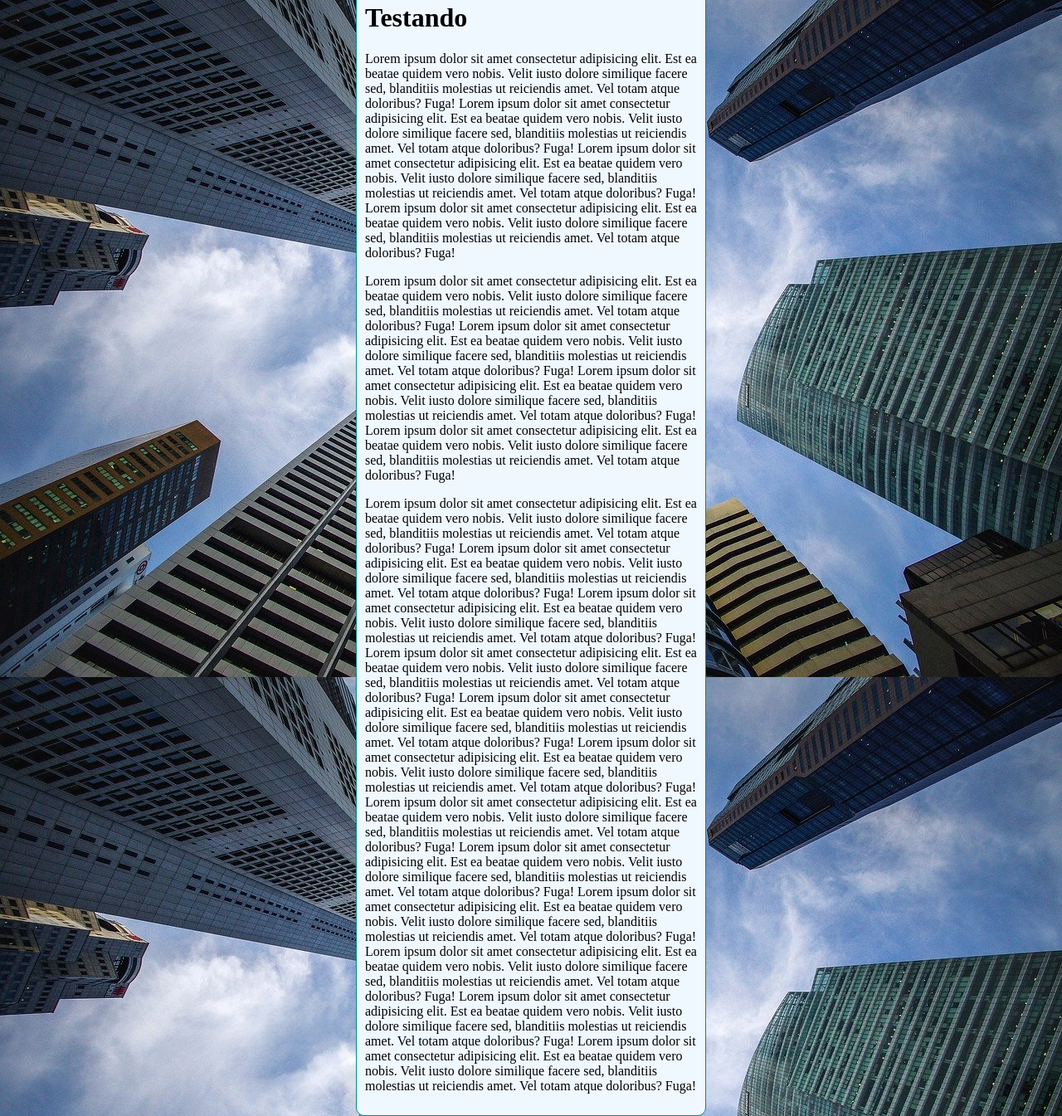
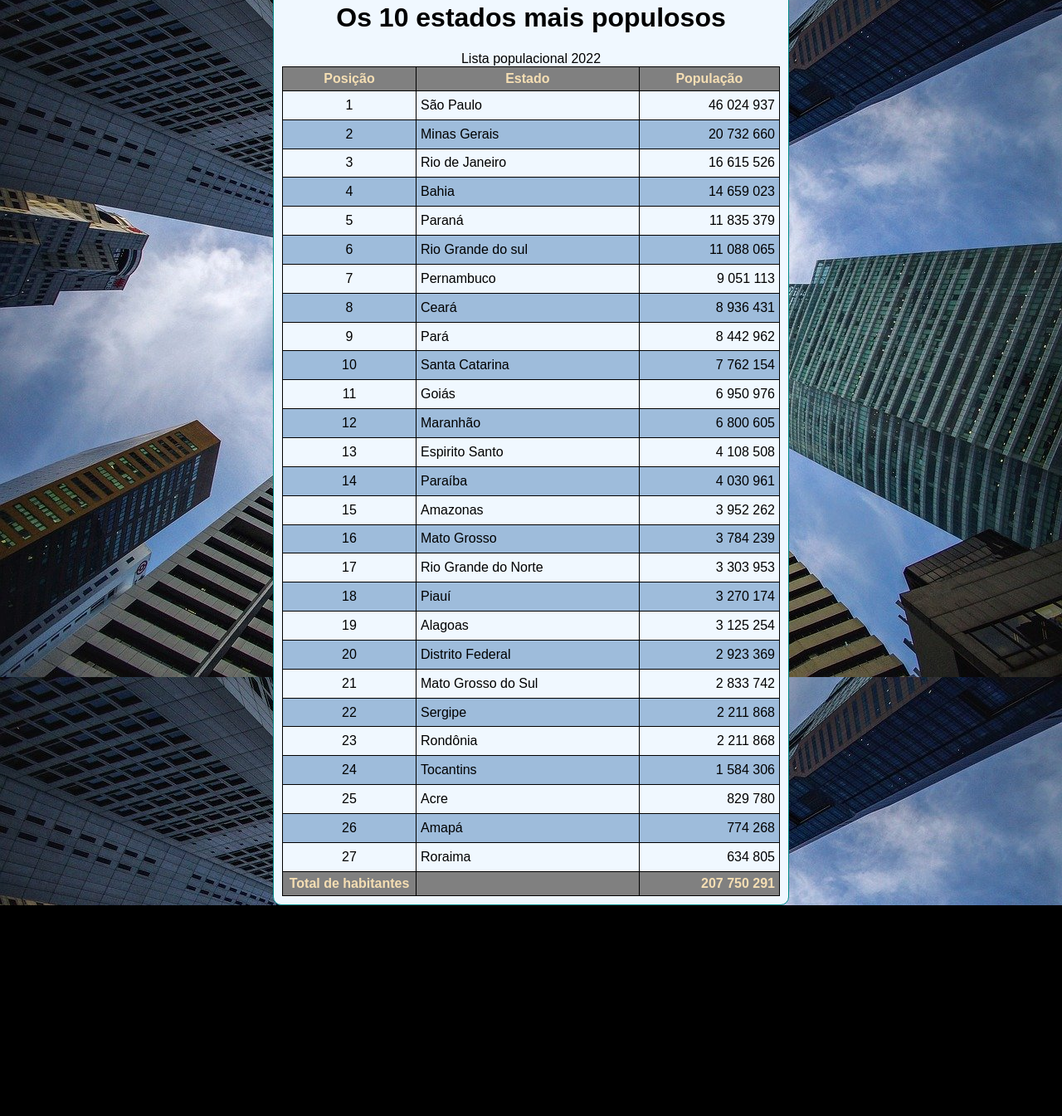
Before and after one commit to MatheusACDL/Projetos-Guanabara, a plain HTML site: page index.html in a window 1280 px wide. Shown: the part 37-1382 px from the top of the page at 83% size. After the commit the page ends 1128 px from the top, so only its background shows below. Drawn offline with Linux system fonts and the light colour scheme.

Commit message:
tabela de estados

```diff
--- a/index.html
+++ b/index.html
@@ -9,73 +9,163 @@
   </head>
   <body>
     <main>
-      <h1>Testando</h1>
-      <p>
-        Lorem ipsum dolor sit amet consectetur adipisicing elit. Est ea beatae
-        quidem vero nobis. Velit iusto dolore similique facere sed, blanditiis
-        molestias ut reiciendis amet. Vel totam atque doloribus? Fuga! Lorem
-        ipsum dolor sit amet consectetur adipisicing elit. Est ea beatae quidem
-        vero nobis. Velit iusto dolore similique facere sed, blanditiis
-        molestias ut reiciendis amet. Vel totam atque doloribus? Fuga! Lorem
-        ipsum dolor sit amet consectetur adipisicing elit. Est ea beatae quidem
-        vero nobis. Velit iusto dolore similique facere sed, blanditiis
-        molestias ut reiciendis amet. Vel totam atque doloribus? Fuga! Lorem
-        ipsum dolor sit amet consectetur adipisicing elit. Est ea beatae quidem
-        vero nobis. Velit iusto dolore similique facere sed, blanditiis
-        molestias ut reiciendis amet. Vel totam atque doloribus? Fuga!
-      </p>
-      <p>
-        Lorem ipsum dolor sit amet consectetur adipisicing elit. Est ea beatae
-        quidem vero nobis. Velit iusto dolore similique facere sed, blanditiis
-        molestias ut reiciendis amet. Vel totam atque doloribus? Fuga! Lorem
-        ipsum dolor sit amet consectetur adipisicing elit. Est ea beatae quidem
-        vero nobis. Velit iusto dolore similique facere sed, blanditiis
-        molestias ut reiciendis amet. Vel totam atque doloribus? Fuga! Lorem
-        ipsum dolor sit amet consectetur adipisicing elit. Est ea beatae quidem
-        vero nobis. Velit iusto dolore similique facere sed, blanditiis
-        molestias ut reiciendis amet. Vel totam atque doloribus? Fuga! Lorem
-        ipsum dolor sit amet consectetur adipisicing elit. Est ea beatae quidem
-        vero nobis. Velit iusto dolore similique facere sed, blanditiis
-        molestias ut reiciendis amet. Vel totam atque doloribus? Fuga!
-      </p>
-      <p>
-        Lorem ipsum dolor sit amet consectetur adipisicing elit. Est ea beatae
-        quidem vero nobis. Velit iusto dolore similique facere sed, blanditiis
-        molestias ut reiciendis amet. Vel totam atque doloribus? Fuga! Lorem
-        ipsum dolor sit amet consectetur adipisicing elit. Est ea beatae quidem
-        vero nobis. Velit iusto dolore similique facere sed, blanditiis
-        molestias ut reiciendis amet. Vel totam atque doloribus? Fuga! Lorem
-        ipsum dolor sit amet consectetur adipisicing elit. Est ea beatae quidem
-        vero nobis. Velit iusto dolore similique facere sed, blanditiis
-        molestias ut reiciendis amet. Vel totam atque doloribus? Fuga! Lorem
-        ipsum dolor sit amet consectetur adipisicing elit. Est ea beatae quidem
-        vero nobis. Velit iusto dolore similique facere sed, blanditiis
-        molestias ut reiciendis amet. Vel totam atque doloribus? Fuga! Lorem
-        ipsum dolor sit amet consectetur adipisicing elit. Est ea beatae quidem
-        vero nobis. Velit iusto dolore similique facere sed, blanditiis
-        molestias ut reiciendis amet. Vel totam atque doloribus? Fuga! Lorem
-        ipsum dolor sit amet consectetur adipisicing elit. Est ea beatae quidem
-        vero nobis. Velit iusto dolore similique facere sed, blanditiis
-        molestias ut reiciendis amet. Vel totam atque doloribus? Fuga! Lorem
-        ipsum dolor sit amet consectetur adipisicing elit. Est ea beatae quidem
-        vero nobis. Velit iusto dolore similique facere sed, blanditiis
-        molestias ut reiciendis amet. Vel totam atque doloribus? Fuga! Lorem
-        ipsum dolor sit amet consectetur adipisicing elit. Est ea beatae quidem
-        vero nobis. Velit iusto dolore similique facere sed, blanditiis
-        molestias ut reiciendis amet. Vel totam atque doloribus? Fuga! Lorem
-        ipsum dolor sit amet consectetur adipisicing elit. Est ea beatae quidem
-        vero nobis. Velit iusto dolore similique facere sed, blanditiis
-        molestias ut reiciendis amet. Vel totam atque doloribus? Fuga! Lorem
-        ipsum dolor sit amet consectetur adipisicing elit. Est ea beatae quidem
-        vero nobis. Velit iusto dolore similique facere sed, blanditiis
-        molestias ut reiciendis amet. Vel totam atque doloribus? Fuga! Lorem
-        ipsum dolor sit amet consectetur adipisicing elit. Est ea beatae quidem
-        vero nobis. Velit iusto dolore similique facere sed, blanditiis
-        molestias ut reiciendis amet. Vel totam atque doloribus? Fuga! Lorem
-        ipsum dolor sit amet consectetur adipisicing elit. Est ea beatae quidem
-        vero nobis. Velit iusto dolore similique facere sed, blanditiis
-        molestias ut reiciendis amet. Vel totam atque doloribus? Fuga!
-      </p>
+      <h1>Os 10 estados mais populosos</h1>
+      <table>
+        <thead>
+          <tr>
+            <th style="width: 150px">Posição</th>
+            <th>Estado</th>
+            <th>População</th>
+          </tr>
+        </thead>
+        <caption>
+          Lista populacional 2022
+        </caption>
+        <tbody>
+          <tr>
+            <td class="position">1</td>
+            <td>São Paulo</td>
+            <td class="number">46 024 937</td>
+          </tr>
+          <tr>
+            <td class="position">2</td>
+            <td>Minas Gerais</td>
+            <td class="number">20 732 660</td>
+          </tr>
+          <tr>
+            <td class="position">3</td>
+            <td>Rio de Janeiro</td>
+            <td class="number">16 615 526</td>
+          </tr>
+          <tr>
+            <td class="position">4</td>
+            <td>Bahia</td>
+            <td class="number">14 659 023</td>
+          </tr>
+          <tr>
+            <td class="position">5</td>
+            <td>Paraná</td>
+            <td class="number">11 835 379</td>
+          </tr>
+          <tr>
+            <td class="position">6</td>
+            <td>Rio Grande do sul</td>
+            <td class="number">11 088 065</td>
+          </tr>
+          <tr>
+            <td class="position">7</td>
+            <td>Pernambuco</td>
+            <td class="number">9 051 113</td>
+          </tr>
+          <tr>
+            <td class="position">8</td>
+            <td>Ceará</td>
+            <td class="number">8 936 431</td>
+          </tr>
+          <tr>
+            <td class="position">9</td>
+            <td>Pará</td>
+            <td class="number">8 442 962</td>
+          </tr>
+          <tr>
+            <td class="position">10</td>
+            <td>Santa Catarina</td>
+            <td class="number">7 762 154</td>
+          </tr>
+          <tr>
+            <td class="position">11</td>
+            <td>Goiás</td>
+            <td class="number">6 950 976</td>
+          </tr>
+          <tr>
+            <td class="position">12</td>
+            <td>Maranhão</td>
+            <td class="number">6 800 605</td>
+          </tr>
+          <tr>
+            <td class="position">13</td>
+            <td>Espirito Santo</td>
+            <td class="number">4 108 508</td>
+          </tr>
+          <tr>
+            <td class="position">14</td>
+            <td>Paraíba</td>
+            <td class="number">4 030 961</td>
+          </tr>
+          <tr>
+            <td class="position">15</td>
+            <td>Amazonas</td>
+            <td class="number">3 952 262</td>
+          </tr>
+          <tr>
+            <td class="position">16</td>
+            <td>Mato Grosso</td>
+            <td class="number">3 784 239</td>
+          </tr>
+          <tr>
+            <td class="position">17</td>
+            <td>Rio Grande do Norte</td>
+            <td class="number">3 303 953</td>
+          </tr>
+          <tr>
+            <td class="position">18</td>
+            <td>Piauí</td>
+            <td class="number">3 270 174</td>
+          </tr>
+          <tr>
+            <td class="position">19</td>
+            <td>Alagoas</td>
+            <td class="number">3 125 254</td>
+          </tr>
+          <tr>
+            <td class="position">20</td>
+            <td>Distrito Federal</td>
+            <td class="number">2 923 369</td>
+          </tr>
+          <tr>
+            <td class="position">21</td>
+            <td>Mato Grosso do Sul</td>
+            <td class="number">2 833 742</td>
+          </tr>
+          <tr>
+            <td class="position">22</td>
+            <td>Sergipe</td>
+            <td class="number">2 211 868</td>
+          </tr>
+          <tr>
+            <td class="position">23</td>
+            <td>Rondônia</td>
+            <td class="number">2 211 868</td>
+          </tr>
+          <tr>
+            <td class="position">24</td>
+            <td>Tocantins</td>
+            <td class="number">1 584 306</td>
+          </tr>
+          <tr>
+            <td class="position">25</td>
+            <td>Acre</td>
+            <td class="number">829 780</td>
+          </tr>
+          <tr>
+            <td class="position">26</td>
+            <td>Amapá</td>
+            <td class="number">774 268</td>
+          </tr>
+          <tr>
+            <td class="position">27</td>
+            <td>Roraima</td>
+            <td class="number">634 805</td>
+          </tr>
+        </tbody>
+        <tfoot>
+          <tr>
+            <th>Total de habitantes</th>
+            <td></td>
+            <td class="number"><strong>207 750 291</strong></td>
+          </tr>
+        </tfoot>
+      </table>
     </main>
   </body>
 </html>
--- a/style.css
+++ b/style.css
@@ -8,13 +8,46 @@ body{
  background-attachment: fixed; o background NAO desce junto com a barra de rolagem */
  background: black url(imagens/wallpaper002.jpg) center center no-repeat fixed;
  background-size: cover;
+ font-family: Arial, Helvetica, sans-serif;
+}
+h1{
+  text-align: center;
+
 }
 
 main{
   background-color: aliceblue;
-  max-width: 400px;
+  max-width: 600px;
   padding: 10px;
   margin: auto;
   border: 1px solid darkcyan;
   border-radius: 10px;
 }
+
+table{
+  width: 100%;
+  height: 1000px;
+  border-collapse: collapse;
+}
+
+td, th{
+  border: 1px solid black;
+  padding: 5px;
+}
+
+thead, tfoot{
+  background-color: gray;
+  color: wheat;
+}
+
+tbody > tr:nth-child(2n){
+  background-color: rgba(2, 71, 150, 0.342);
+}
+
+.number{
+  text-align: right;
+}
+
+.position{
+  text-align: center;
+}
```
Also changed, not shown: tabelas.html (+9 -0 lines).
